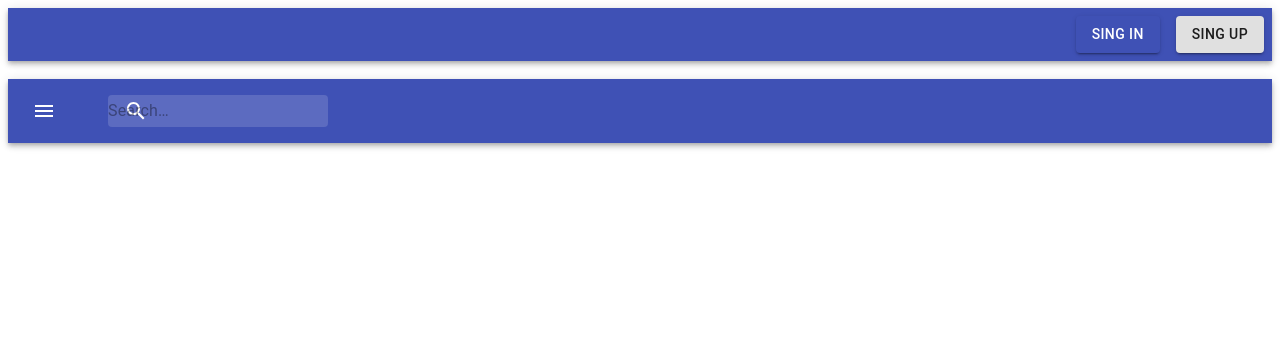
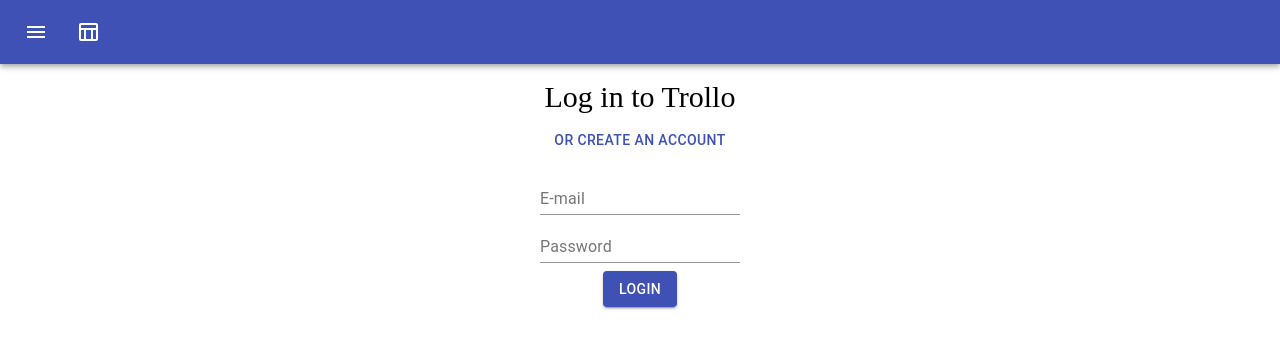
Before and after one commit to Rootar/Trollo_Frontend, a React app in the folder trollo/: page / in a window 1280 px wide. Built offline with nearby package versions, Linux system fonts and the light colour scheme.

Commit message:
Added login screen

```diff
--- a/trollo/public/index.html
+++ b/trollo/public/index.html
@@ -25,6 +25,11 @@
       Learn how to configure a non-root public URL by running `npm run build`.
     -->
     <title>Trollo</title>
+    <style>
+      body{
+        margin: 0;
+      }
+    </style>
   </head>
   <body>
     <noscript>You need to enable JavaScript to run this app.</noscript>
--- a/trollo/src/components/App.js
+++ b/trollo/src/components/App.js
@@ -2,13 +2,15 @@
 import HeadBar from "./HeadBar";
 import List from "./List";
 import SingInSingUpBar from './SingInSingUpBar';
+import SingIn from "./SingIn";
 
 function App() {
   return (
     <div className="App">
-      <SingInSingUpBar/>
-      <br/>
+      {/* <SingInSingUpBar/>
+      <br/> */}
       <HeadBar/>
+      <SingIn/>
     </div>
   );
 }
--- a/trollo/src/components/HeadBar.js
+++ b/trollo/src/components/HeadBar.js
@@ -7,45 +7,17 @@
 import Toolbar from '@material-ui/core/Toolbar';
 import IconButton from '@material-ui/core/IconButton';
 import MenuIcon from '@material-ui/icons/Menu';
+import TableChartOutlinedIcon from '@material-ui/icons/TableChartOutlined';
 
 const Stylesx = makeStyles(theme => ({
     menuButton: {
         marginRight: theme.spacing(2),
     },
-    search: {
-        position: 'relative',
-        borderRadius: theme.shape.borderRadius,
-        backgroundColor: fade(theme.palette.common.white, 0.15),
-        '&:hover': {
-            backgroundColor: fade(theme.palette.common.white, 0.25),
-        },
+    tableButton: {
         marginRight: theme.spacing(2),
-        marginLeft: 0,
-        width: '100%',
-        [theme.breakpoints.up('sm')]: {
-            marginLeft: theme.spacing(3),
-            width: 'auto',
-        },
     },
-    searchIcon: {
-        width: theme.spacing(7),
-        height: '100%',
-        position: 'absolute',
-        pointerEvents: 'none',
-        display: 'flex',
-        alignItems: 'center',
-        justifyContent: 'center',
-    },
-    inputRoot: {
-        color: 'inherit',
-    },
-    inputInput: {
-        padding: theme.spacing(1, 1, 1, 7),
-        transition: theme.transitions.create('width'),
-        width: '100%',
-        [theme.breakpoints.up('md')]: {
-            width: 200,
-        },
+    appBar: {
+
     },
 }));
 
@@ -53,7 +25,10 @@
     const Styles = Stylesx();
 
     return (
-        <AppBar position="static">
+        <AppBar
+            position="static"
+            className = { Styles.appBar }
+        >
             <Toolbar>
                 <IconButton
                     edge = "start"
@@ -63,19 +38,14 @@
                 >
                     <MenuIcon />
                 </IconButton>
-                <div className = { Styles.search }>
-                    <div className = { Styles.searchIcon }>
-                        <SearchIcon />
-                    </div>
-                    <InputBase
-                        placeholder="Search…"
-                        Styles = {{
-                            root: Styles.inputRoot,
-                            input: Styles.inputInput,
-                        }}
-                        inputProps = {{ 'aria-label': 'search' }}
-                    />
-                </div>
+                <IconButton
+                    edge = "start"
+                    className = { Styles.tableButton }
+                    color = "inherit"
+                    aria-label = "open drawer"
+                >
+                    <TableChartOutlinedIcon />
+                </IconButton>
             </Toolbar>
         </AppBar>
     )
--- /dev/null
+++ b/trollo/src/components/SingIn.js
@@ -0,0 +1,79 @@
+import React from "react";
+
+import { makeStyles } from '@material-ui/core/styles';
+import TextField from '@material-ui/core/TextField';
+import { Button } from "@material-ui/core";
+import Grid from '@material-ui/core/Grid';
+
+const Stylesx = makeStyles(theme => ({
+	container: {
+		margin: theme.spacing(2),
+		display: 'flex',
+		flexWrap: 'wrap',
+	},
+	textField: {
+		marginLeft: theme.spacing(1),
+		marginRight: theme.spacing(1),
+		width: 200,
+	},
+	button: {
+		margin: theme.spacing(1),
+	},
+	loginLabel: {
+		textAlign: "left",
+		fontSize: 30,
+	},
+	registerLabel: {
+		textAlign: "left",
+		fontSize: 20,
+	},
+}));
+
+const SingIn = () => {
+	const Styles = Stylesx();
+
+	return (
+		<form className = { Styles.container }>
+			<Grid
+				container
+				direction="column"
+				justify="center"
+				alignItems="center"
+			>
+				<div
+					className = { Styles.loginLabel }
+				>
+					Log in to Trollo
+				</div>
+				<Button
+					className = { Styles.button}
+					color="primary"
+				>
+					or create an account
+				</Button>
+
+				<TextField
+					id = "mail"
+					className = { Styles.textField }
+					label = "E-mail"
+				></TextField>
+
+				<TextField
+					id = "pass"
+					className = { Styles.textField }
+					label = "Password"
+					type="password"
+				></TextField>
+
+				<Button
+					className = { Styles.button}
+					variant="contained"
+					color="primary"
+				>
+				Login</Button>
+			</Grid>
+		</form>
+	);
+}
+
+export default SingIn;
```
